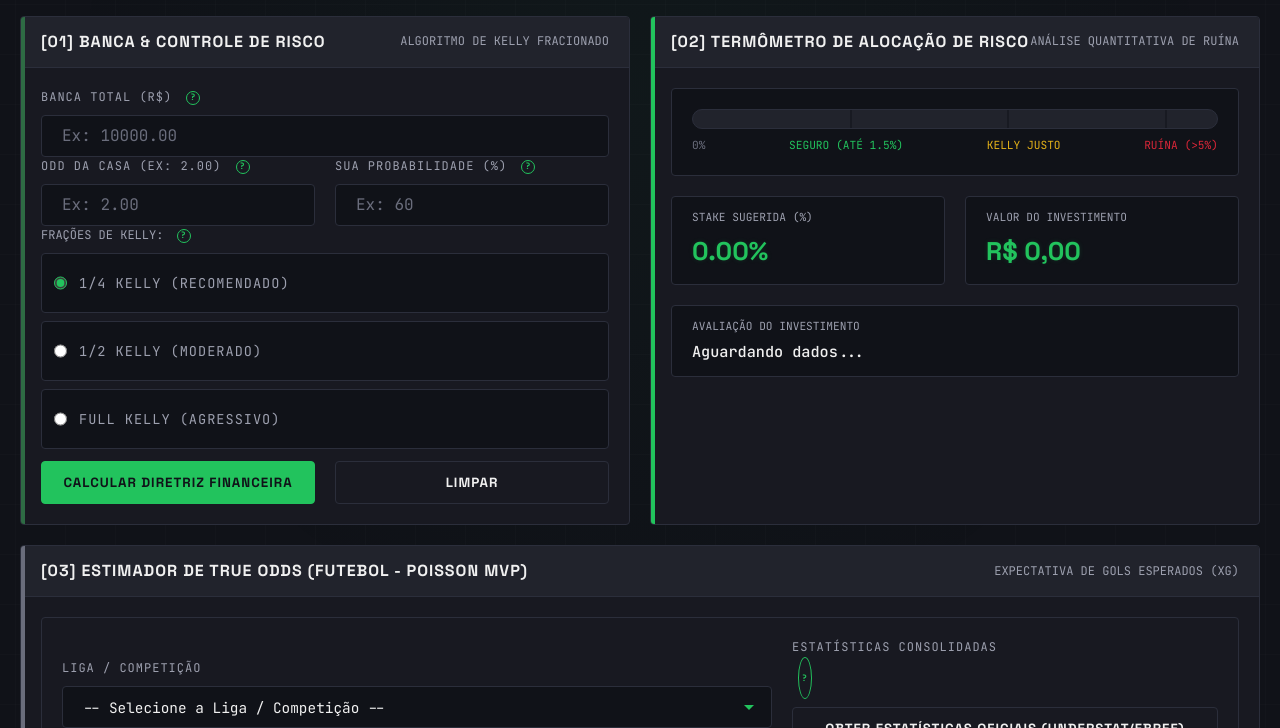
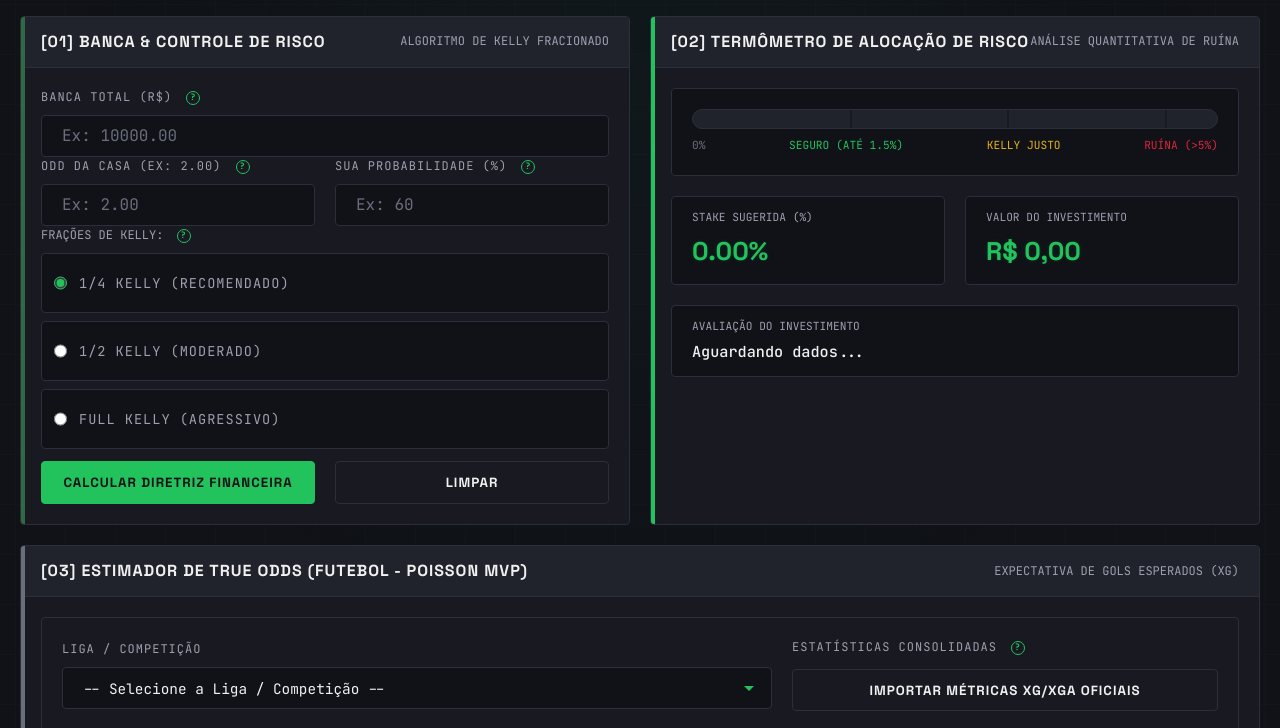
Before and after one commit to rodrigocrf/GGreen, a website: page public/index.html in a window 1280 px wide. Shown: the part 71-799 px from the top of the page. Drawn offline with Linux system fonts and the light colour scheme; no server answers.

Commit message:
style: fix load stats help button stretch and refine button text

```diff
--- a/public/css/main.css
+++ b/public/css/main.css
@@ -339,7 +339,14 @@ input::placeholder {
   height: 100%;
 }
 
-.btn-container-align button {
+.btn-container-align label {
+  display: flex;
+  align-items: center;
+  gap: var(--space-xs);
+  margin-bottom: 4px;
+}
+
+.btn-container-align #btn-load-stats {
   height: 42px;
   display: flex;
   align-items: center;
--- a/public/index.html
+++ b/public/index.html
@@ -163,7 +163,7 @@
                   Estatísticas Consolidadas
                   <button type="button" class="help-trigger" id="help-btn-load-stats" data-help="load-stats" aria-label="Ajuda sobre o carregamento automático de estatísticas">?</button>
                 </label>
-                <button type="button" class="btn-secondary" id="btn-load-stats" aria-label="Obter estatísticas consolidadas oficiais de Understat e FBref">OBTER ESTATÍSTICAS OFICIAIS (UNDERSTAT/FBREF)</button>
+                <button type="button" class="btn-secondary" id="btn-load-stats" aria-label="Obter estatísticas consolidadas oficiais de Understat e FBref">IMPORTAR MÉTRICAS xG/xGA OFICIAIS</button>
               </div>
             </div>
 
```
